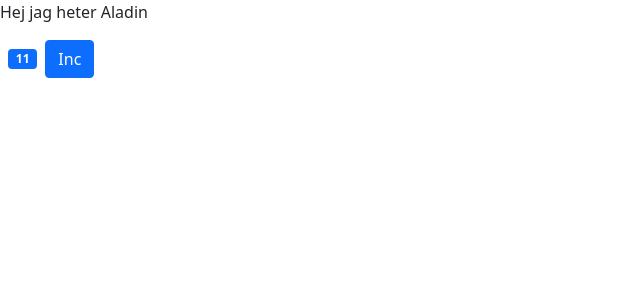
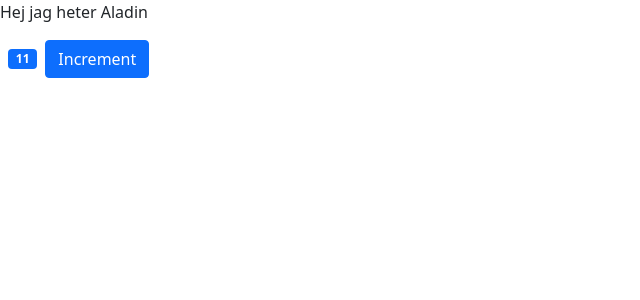
Before and after one commit to intensivecode/cart, a React (Create React App) app: page / in a window 1280 px wide. Shown: the top 300 px of the page, without its empty margins (0-640 px from the left). Built offline with nearby package versions, Linux system fonts and the light colour scheme.

Commit message:
Changed increment text again

```diff
--- a/src/Product.jsx
+++ b/src/Product.jsx
@@ -14,7 +14,7 @@ class Product extends Component {
       <div className="m-2">
         <span className={this.getBadgeClasses()}>{this.formatQuantity()}</span>
         <button onClick={this.handleIncrement} className="btn btn-primary">
-          Inc
+          Increment
         </button>
       </div>
     );
```
